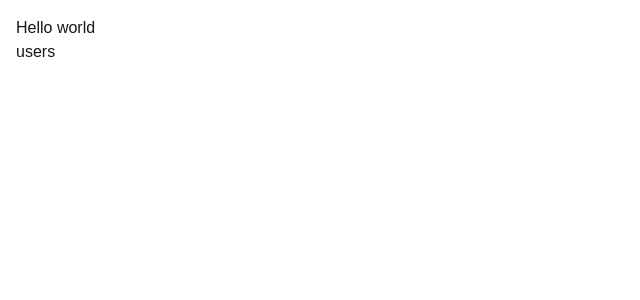
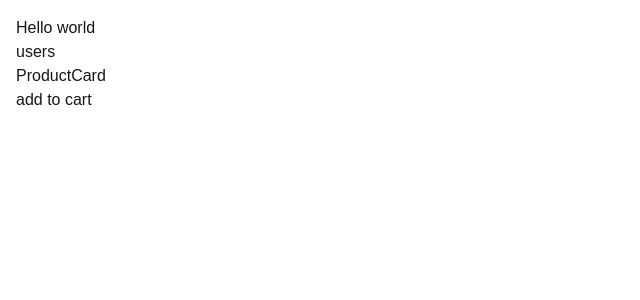
Before and after one commit to Hussain-hamim/nextjs-app, a Next.js app: page / in a window 1280 px wide. Shown: the top 300 px of the page, without its empty margins (0-640 px from the left). Built offline with nearby package versions, Linux system fonts and the light colour scheme.

Commit message:
client and server components; use client

```diff
--- /dev/null
+++ b/app/components/ProductCard.tsx
@@ -0,0 +1,14 @@
+'use client';
+
+import React from 'react';
+
+const ProductCard = () => {
+  return (
+    <div>
+      <div>ProductCard</div>
+      <button onClick={() => console.log('click')}>add to cart</button>
+    </div>
+  );
+};
+
+export default ProductCard;
--- a/app/page.tsx
+++ b/app/page.tsx
@@ -1,10 +1,12 @@
 import Link from 'next/link';
+import ProductCard from './components/ProductCard';
 
 export default function Home() {
   return (
     <main>
       <h1>Hello world</h1>
       <Link href='/users'>users</Link>
+      <ProductCard />
     </main>
   );
 }
```
